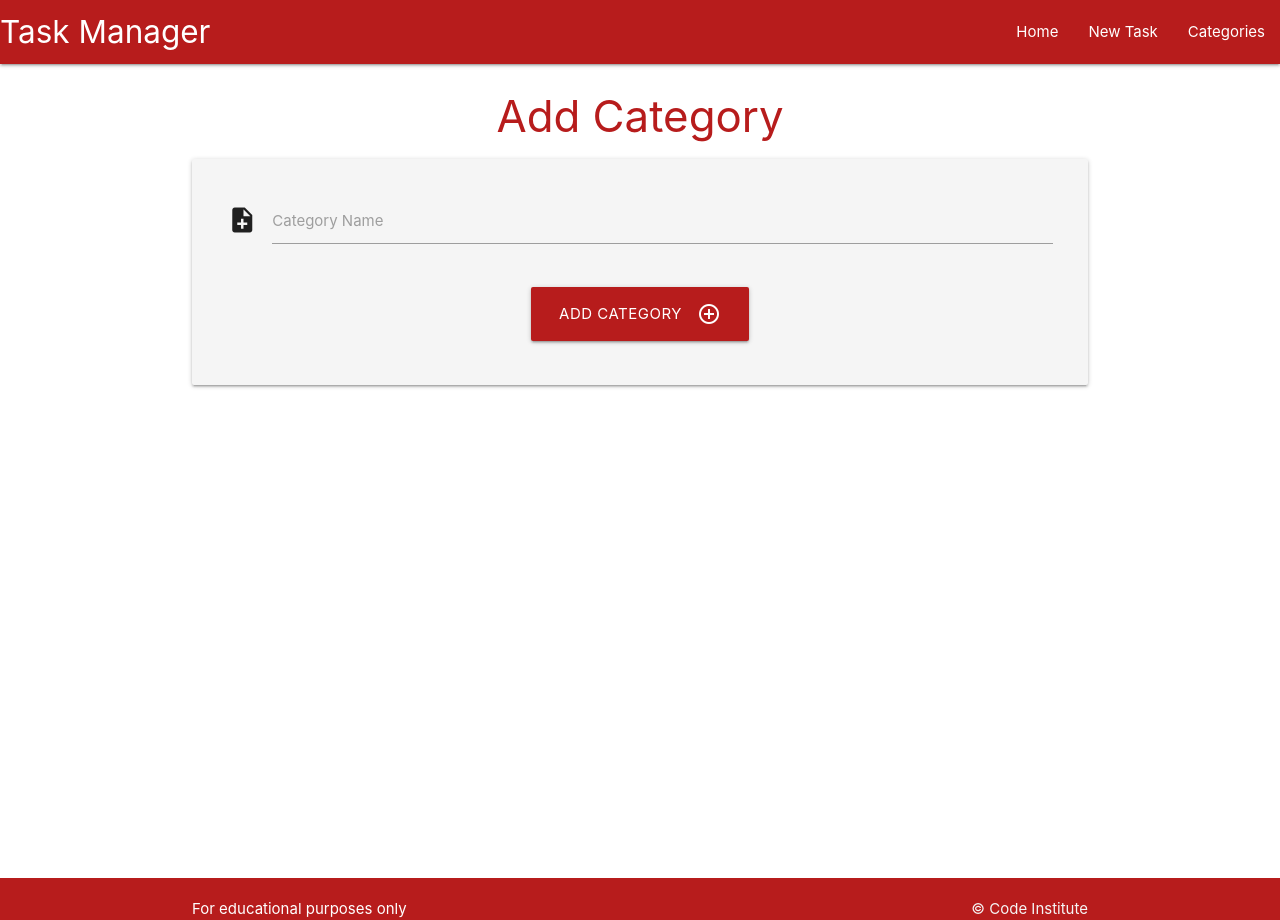
After one commit to DarthKoder/dks-flask-sqlalchemy-task-manager, a Flask app: page /add_category in a window 1280 px wide. The commit adds this page. Run offline with Flask 3, Linux system fonts and the light colour scheme.

Commit message:
add categories and add category.html with a form and routes to add categories to the database

```diff
--- a/taskmanager/routes.py
+++ b/taskmanager/routes.py
@@ -1,4 +1,4 @@
-from flask import render_template
+from flask import render_template, request, redirect, url_for
 from taskmanager import app, db
 from taskmanager.models import Category, Task
 
@@ -6,3 +6,17 @@ from taskmanager.models import Category, Task
 @app.route("/")
 def home():
     return render_template("tasks.html") # now tasks.html is the homepage
+
+
+@app.route("/categories")
+def categories():
+    return render_template("categories.html") # call funtion to open categories.html
+
+@app.route("/add_category", methods=["GET", "POST"])
+def add_category():
+    if request.method == "POST":
+        category = Category(category_name=request.form.get("category_name"))
+        db.session.add(category)
+        db.session.commit()
+        return redirect(url_for("categories"))
+    return render_template("add_category.html") # this will call the form to be filled to add a categoryor
--- /dev/null
+++ b/taskmanager/templates/add_category.html
@@ -0,0 +1,28 @@
+{% extends "base.html" %}
+{% block content %}
+
+<h3 class="red-text text-darken-4 center-align">Add Category</h3>
+
+
+<div class="row card-panel grey lighten-4">
+    <form class="col s12" method="POST" action="{{ url_for('add_category') }}">
+        <!-- Category name -->
+        <div class="row">
+            <div class="input-field col s12">
+                <i class="material-icons prefix">note_add</i>  <!-- would use fontawesome for colours -->
+                <input id="category_name" name="category_name" minlength="3" maxlength="25" type="text" class="validate" required>
+                <label for="category_name">Category Name</label>
+            </div>
+        </div>
+    <!-- Category name -->
+        <div class="row">
+            <div class="col s12 center-align">
+                <button type="submit" class="btn-large red darken-4">
+                    Add Category <i class="material-icons right">add_circle_outline</i>
+                </button>
+            </div>
+        </div>
+    </form>
+</div>
+
+{% endblock %}
--- a/taskmanager/templates/base.html
+++ b/taskmanager/templates/base.html
@@ -8,32 +8,32 @@
         <meta name="viewport" content="width=device-width, initial-scale=1">
         <link rel="stylesheet" href="https://cdnjs.cloudflare.com/ajax/libs/materialize/1.0.0/css/materialize.min.css">
         <link href="https://fonts.googleapis.com/icon?family=Material+Icons" rel="stylesheet">
+        <title>Task Manager</title>
         <link rel="stylesheet" href="{{ url_for('static', filename='css/style.css') }}" type="text/css">
-        <title>Task Manager</title>
     </head>
     <body>
 
         <header>
 
-            <!-- Top navbar-->
+            <!-- Top navbar -->
             <nav class = "red darken-4"> <!-- materialize colour class -->
                 <div class="nav-wrapper">
                   <a href="{{ url_for('home') }}" class="brand-logo">Task Manager</a>
                   <a href="#" data-target="mobile-demo" class="sidenav-trigger"><i class="material-icons">menu</i></a>
                   <ul class="right hide-on-med-and-down">
                     <li><a href="{{ url_for('home') }}">Home</a></li>
-                    <li><a">New Task</a></li>
-                    <li><a>Categories</a></li>
+                    <li><a>New Task</a></li>
+                    <li><a href="{{ url_for('categories') }}">Categories</a></li>
 
                   </ul>
                 </div>
               </nav>
 
-              <!-- Side navbar-->
+              <!-- Side navbar -->
               <ul class="sidenav" id="mobile-demo">
                 <li><a href="{{ url_for('home') }}">Home</a></li>
                 <li><a>New Task</a></li>
-                <li><a>Categories</a></li>
+                <li><a href="{{ url_for('categories') }}">Categories</a></li>
 
               </ul>
 
```
Also changed, not shown: taskmanager/templates/categories.html (added, +14 -0 lines), run.py (line endings or trailing spaces), taskmanager/static/css/style.css (line endings or trailing spaces), taskmanager/static/js/script.js (renamed from taskmanager/templates/static/js/script.js).
